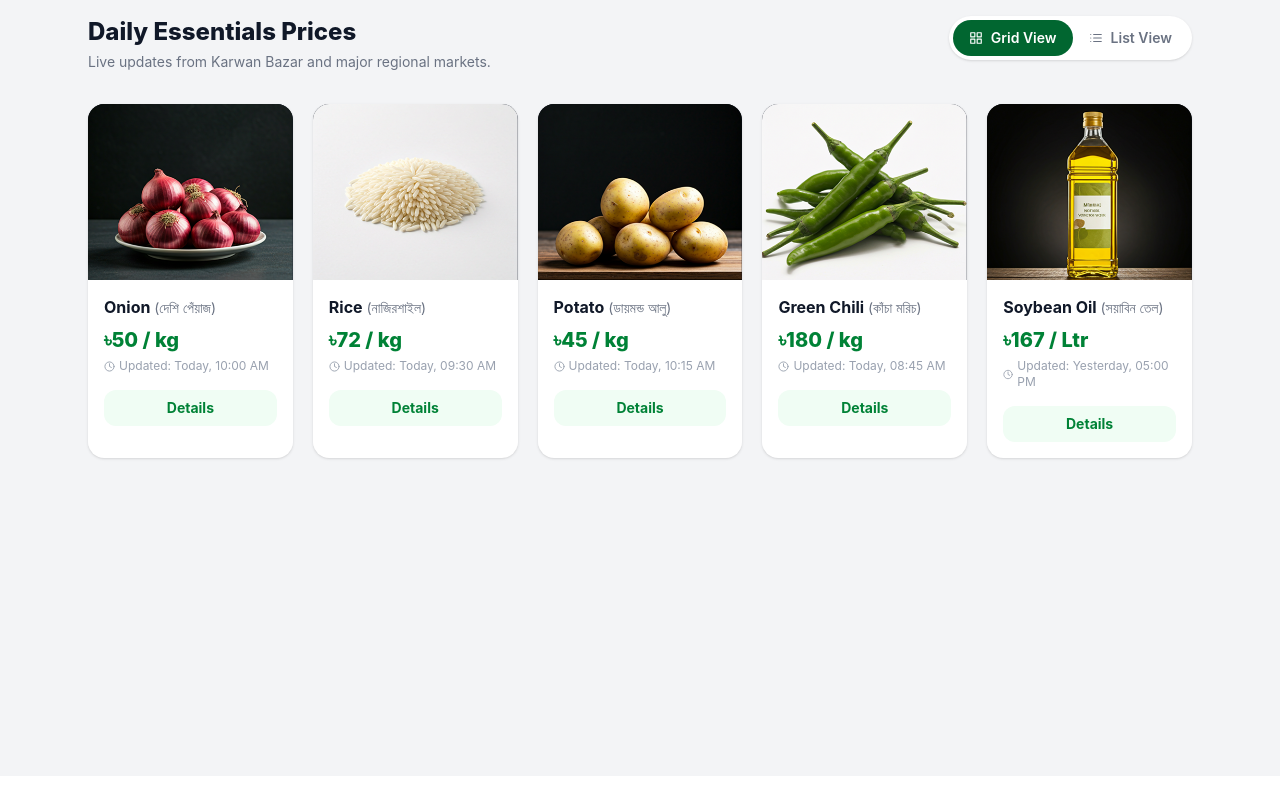
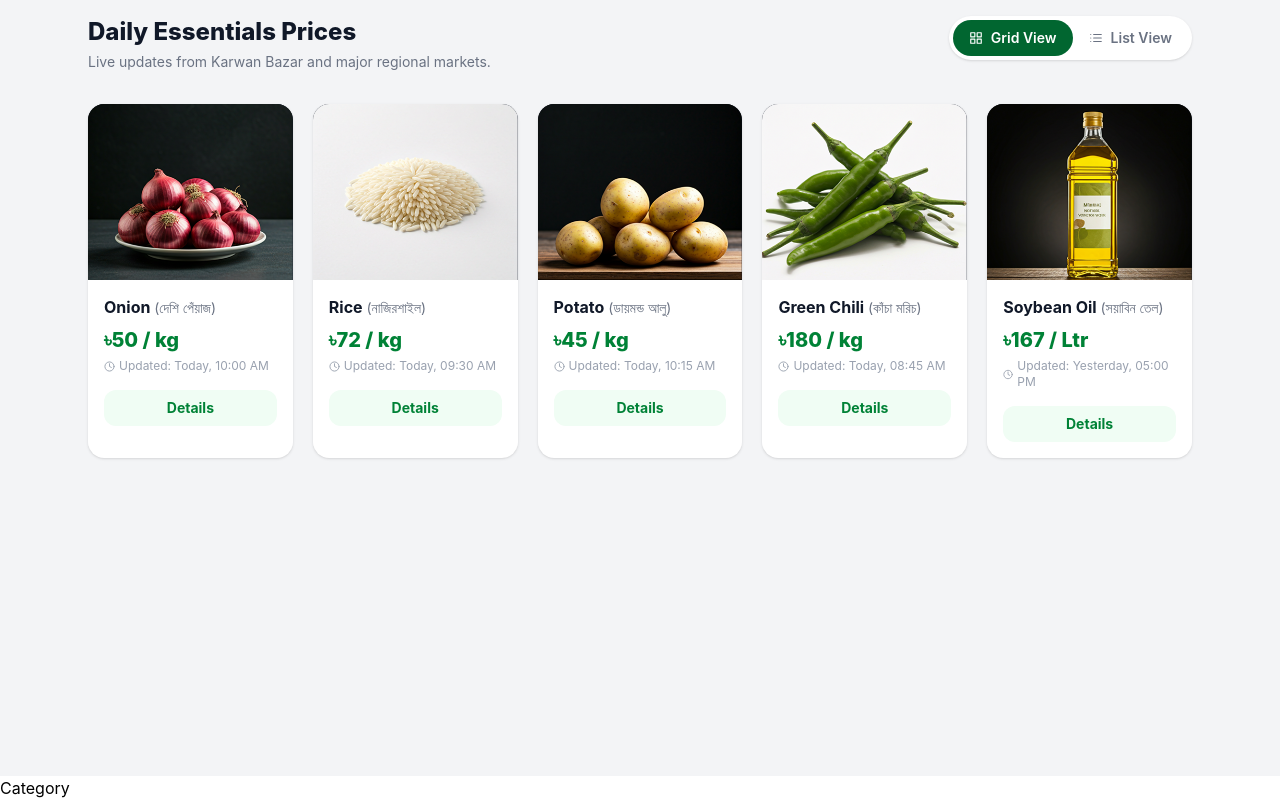
Before and after one commit to almahmud-dev/BazarDor, a React (Vite) app: page / in a window 1280 px wide. Shown: the part 825-1625 px from the top of the page. Before the commit the page ends 1601 px from the top, so only its background shows below. Built offline with nearby package versions, Linux system fonts and the light colour scheme.

Commit message:
Category file add

```diff
--- a/src/App.jsx
+++ b/src/App.jsx
@@ -2,6 +2,7 @@
 import Navber from './components/Navber'
 import Banner from './components/Banner'
 import Items from './components/Items'
+import Category from './components/Category'
 
 const App = () => {
   return (
@@ -9,6 +10,7 @@
     <Navber/>
     <Banner/>
     <Items/>
+    <Category/>
     </>
   )
 }
--- /dev/null
+++ b/src/components/Category.jsx
@@ -0,0 +1,9 @@
+import React from 'react'
+
+const Category = () => {
+  return (
+    <div>Category</div>
+  )
+}
+
+export default Category
```
